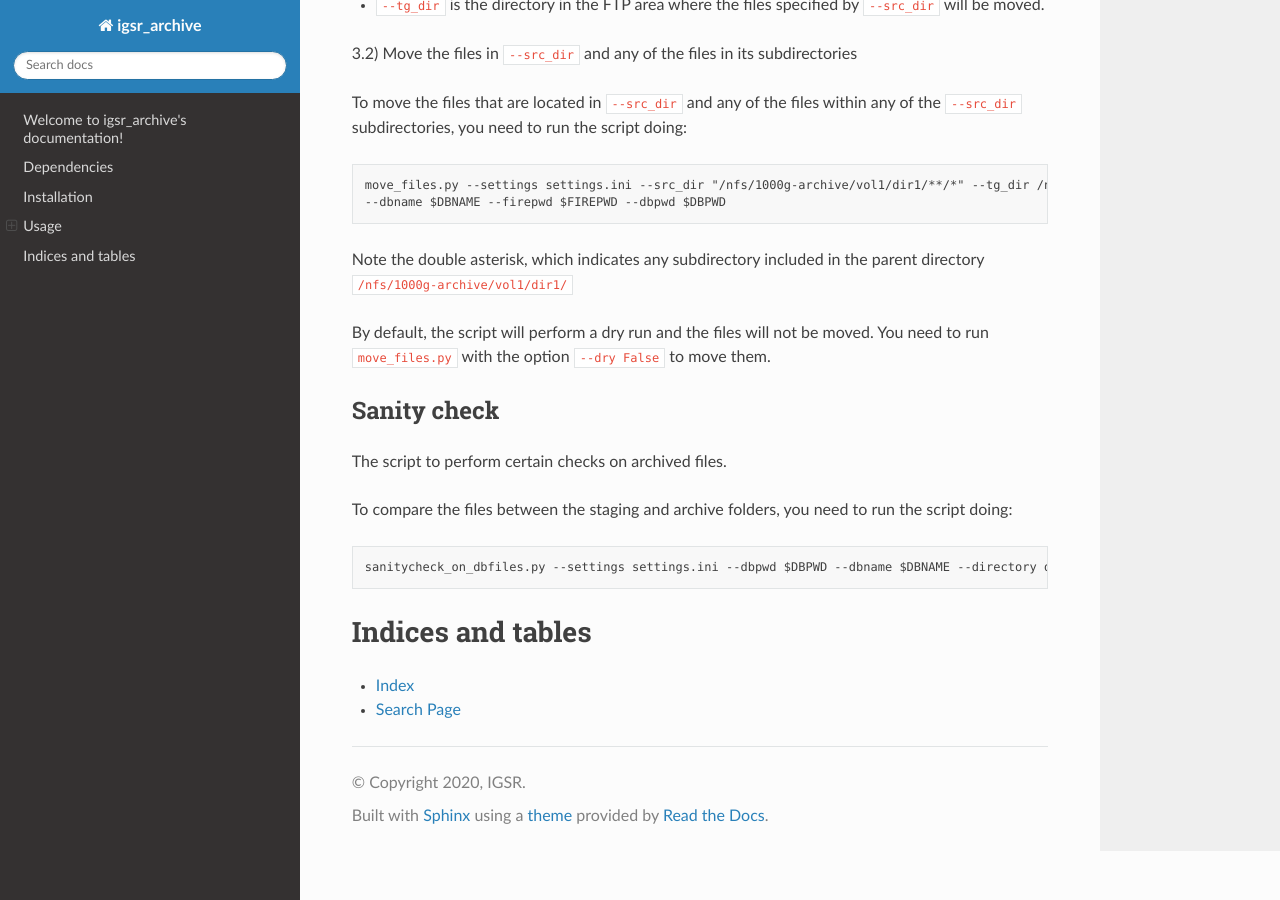
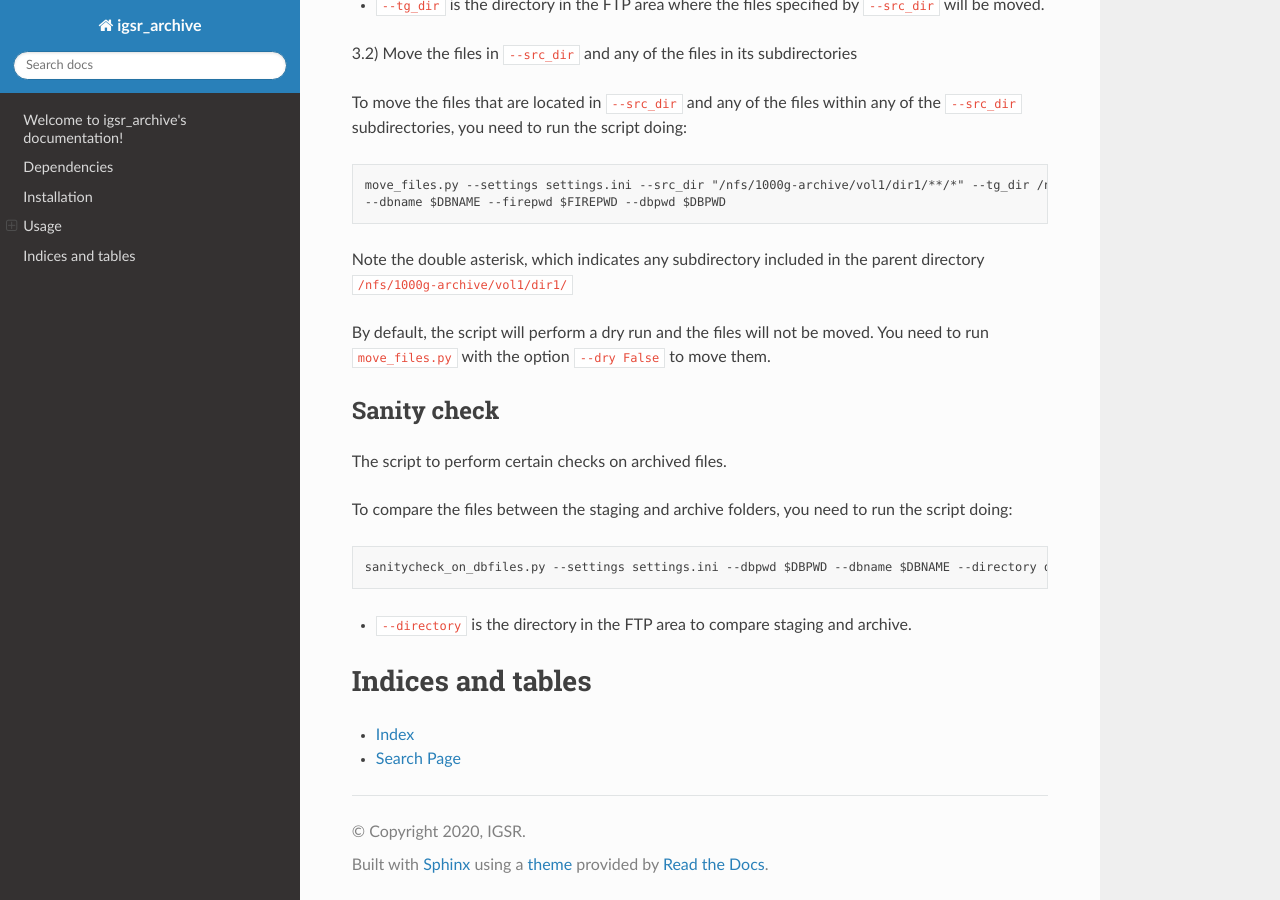
Before and after one commit to igsr/igsr_archive, a Sphinx documentation site: the page built from docs/index.rst, in a window 1280 px wide and 900 px high, scrolled down 8557 px. Built offline with Sphinx 7.4.7 and the Read the Docs theme 2.0.0, drawn with Linux system fonts in a browser that asks for light colours.

Commit message:
Adding documentation for the directory

```diff
--- a/docs/index.rst
+++ b/docs/index.rst
@@ -355,6 +355,10 @@ you need to run the script doing::
 
   sanitycheck_on_dbfiles.py --settings settings.ini --dbpwd $DBPWD --dbname $DBNAME --directory dir_name
 
+- ``--directory`` is the directory in the FTP area to compare staging and archive.
+
+
+
 Indices and tables
 ==================
 
```
